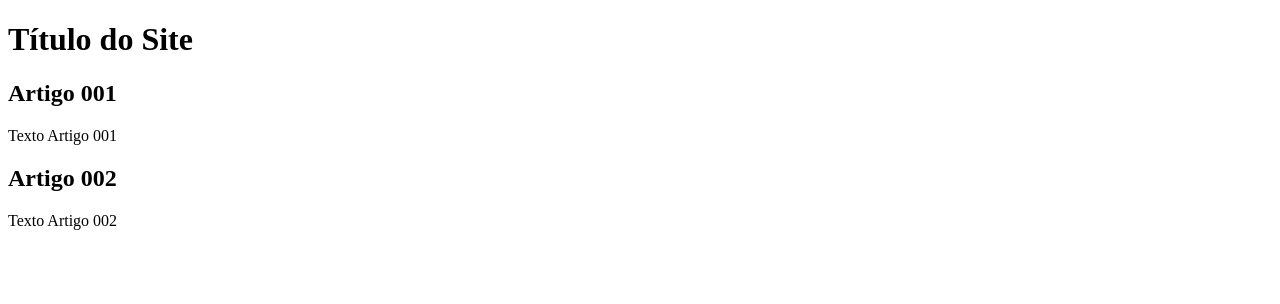
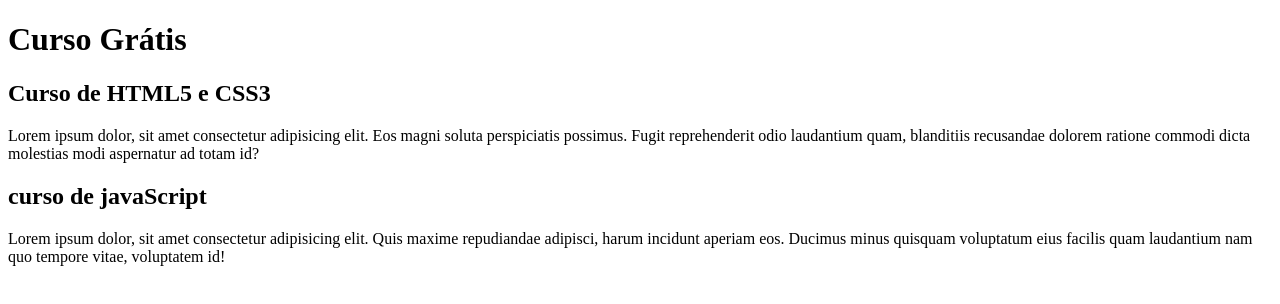
Before and after one commit to valeriajf/projeto-site, a plain HTML site: page index.html in a window 1280 px wide. Drawn offline with Linux system fonts and the light colour scheme.

Commit message:
comecei a escrever conteúdo

```diff
--- a/index.html
+++ b/index.html
@@ -8,15 +8,15 @@
 <body>
     <main>
         <header>
-            <h1>Título do Site</h1>
+            <h1>Curso Grátis</h1>
         </header>
         <article>
-            <h2>Artigo 001</h2>
-            <p>Texto Artigo 001</p>
+            <h2>Curso de HTML5 e CSS3</h2>
+            <p>Lorem ipsum dolor, sit amet consectetur adipisicing elit. Eos magni soluta perspiciatis possimus. Fugit reprehenderit odio laudantium quam, blanditiis recusandae dolorem ratione commodi dicta molestias modi aspernatur ad totam id?</p>
         </article>
         <article>
-            <h2>Artigo 002</h2>
-            <p>Texto Artigo 002</p>
+            <h2>curso de javaScript</h2>
+            <p>Lorem ipsum dolor, sit amet consectetur adipisicing elit. Quis maxime repudiandae adipisci, harum incidunt aperiam eos. Ducimus minus quisquam voluptatum eius facilis quam laudantium nam quo tempore vitae, voluptatem id!</p>
         </article>
 
     </main>
```
